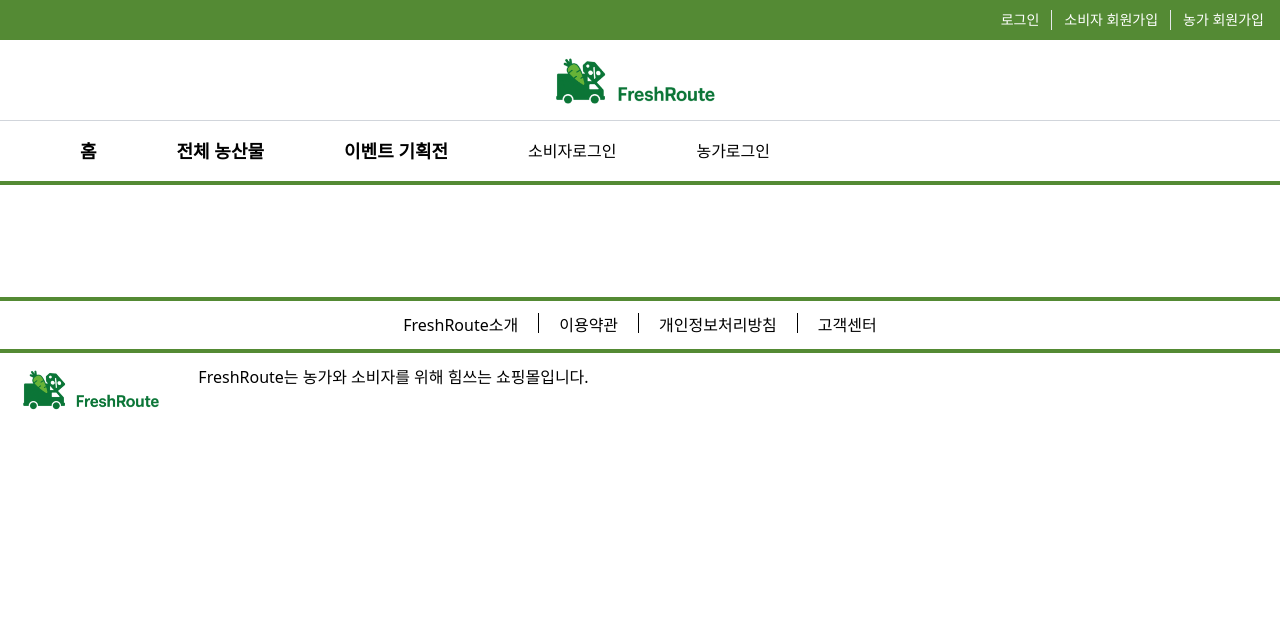
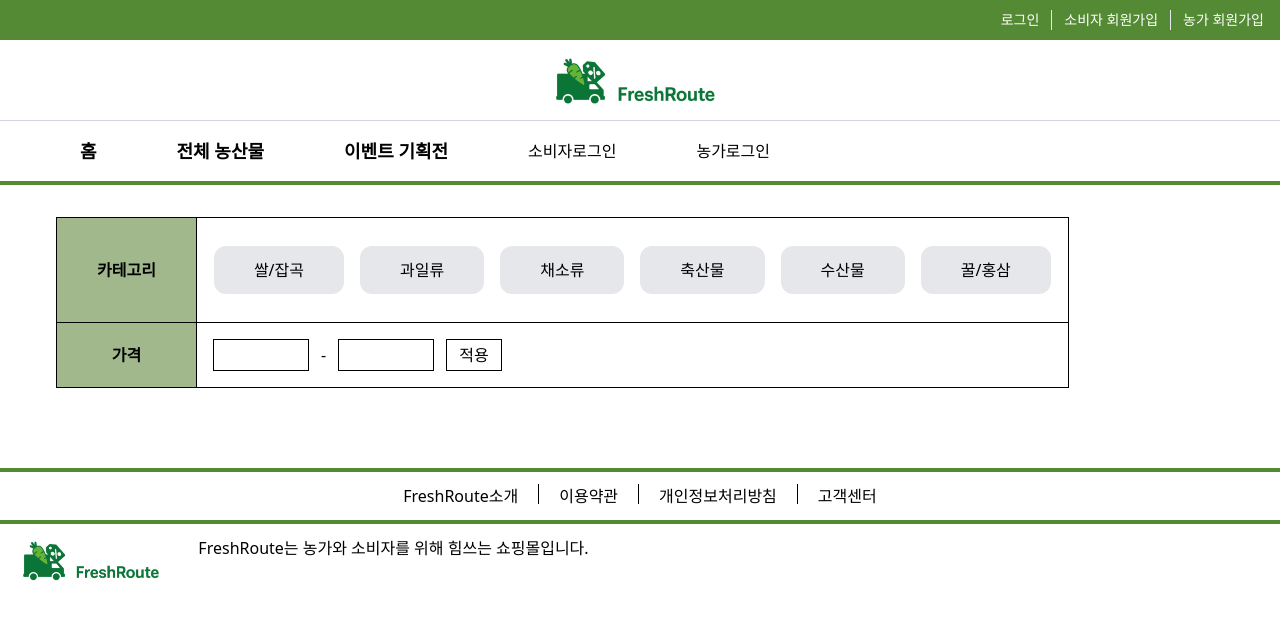
Before and after one commit to Kimgaegeol/FreshRoute-FE, a React (Vite) app: page / in a window 1280 px wide. Shown: the top 620 px of the page. Built offline with nearby package versions, Linux system fonts and the light colour scheme.

Commit message:
home update

```diff
--- /dev/null
+++ b/src/components/home/categoryButton.jsx
@@ -0,0 +1,11 @@
+function CategoryButton({ children, isSelected, onClick }) {
+    return (
+        <button
+            className={`px-10 py-3 rounded-xl whitespace-nowrap ${
+                isSelected ? 'bg-primary-400' : 'bg-gray-200'
+            }`} onClick={onClick}>{children}
+        </button>
+    );
+}
+
+export default CategoryButton;
--- a/src/pages/home.jsx
+++ b/src/pages/home.jsx
@@ -1,11 +1,59 @@
 import MainLayout from "../layouts/main";
 import { Outlet } from "react-router";
+import CategoryButton from '../components/home/categoryButton';
+import { useState } from "react";
 
 function HomePage() {
+    const [selectedCategory, setselectedCategory] = useState('');
+
     return (
         <div>
             <MainLayout>
                 <Outlet/>
+                <table className="border-collapse border border-black">
+                    <tbody>
+                        <tr>
+                            <th className="border border-black p-10 whitespace-nowrap bg-primary-400">카테고리</th>
+                            <td className="border border-black">
+                                <div className="flex flex-nowrap gap-4 p-4 ">
+                                    <CategoryButton
+                                        onClick={() => setselectedCategory("rice")}
+                                        isSelected={selectedCategory === 'rice'}
+                                    >쌀/잡곡</CategoryButton>
+                                    <CategoryButton
+                                        onClick={() => setselectedCategory('fruit')}
+                                        isSelected={selectedCategory === 'fruit'}
+                                    >과일류</CategoryButton>
+                                    <CategoryButton
+                                        onClick={() => setselectedCategory('vegetable')}
+                                        isSelected={selectedCategory === 'vegetable'}
+                                    >채소류</CategoryButton>
+                                    <CategoryButton
+                                        onClick={() => setselectedCategory('livestock')}
+                                        isSelected={selectedCategory === 'livestock'}
+                                    >축산물</CategoryButton>
+                                    <CategoryButton
+                                        onClick={() => setselectedCategory("marine")}
+                                        isSelected={selectedCategory === 'marine'}
+                                    >수산물</CategoryButton>
+                                    <CategoryButton
+                                        onClick={() => setselectedCategory("HoneyRedGinseng")}
+                                        isSelected={selectedCategory === "HoneyRedGinseng"}
+                                    >꿀/홍삼</CategoryButton>
+                                </div>
+                            </td>
+                        </tr>
+                        <tr>
+                            <th className="border border-black p-4 whitespace-nowrap bg-primary-400">가격</th>
+                            <td className="flex items-center p-4 gap-3">
+                                <input className="pl-2 border border-black w-24 h-8"></input>
+                                <span>-</span>
+                                <input className="pl-2 border border-black w-24 h-8"></input>
+                                <button className="border border-black w-14 h-8">적용</button>
+                            </td>
+                        </tr>
+                    </tbody>
+                </table>
             </MainLayout>
         </div>
      );
```
